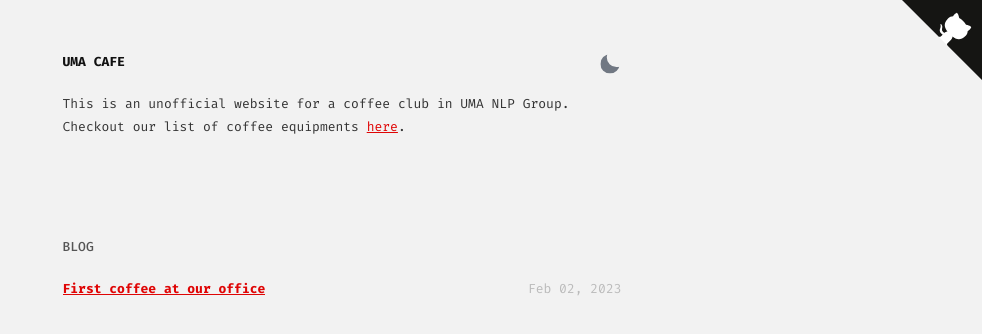
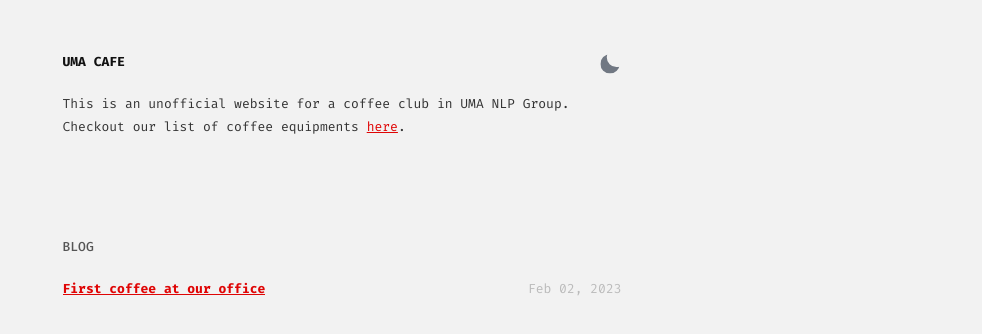
Before and after one commit to sobamchan/umacafe, a Jekyll site: the page built from index.html, in a window 1280 px wide. Shown: the top 334 px of the page, without its empty margins (298-1280 px from the left). Built offline with Jekyll 4.4.1, drawn with Linux system fonts in a browser that asks for light colours.

Commit message:
no github link

```diff
--- a/_layouts/default.html
+++ b/_layouts/default.html
@@ -10,18 +10,6 @@ layout: compress
   <main role="main">
     {% include anchor_headings.html html=content anchorBody="#" %}
   </main>
-
-  <a href="https://github.com/manuelmazzuola/asko" class="github-corner" aria-label="View source on GitHub"><svg
-      width="80" height="80" viewBox="0 0 250 250"
-      style="fill:#151513; color:#fff; position: absolute; top: 0; border: 0; right: 0;" aria-hidden="true">
-      <path d="M0,0 L115,115 L130,115 L142,142 L250,250 L250,0 Z"></path>
-      <path
-        d="M128.3,109.0 C113.8,99.7 119.0,89.6 119.0,89.6 C122.0,82.7 120.5,78.6 120.5,78.6 C119.2,72.0 123.4,76.3 123.4,76.3 C127.3,80.9 125.5,87.3 125.5,87.3 C122.9,97.6 130.6,101.9 134.4,103.2"
-        fill="currentColor" style="transform-origin: 130px 106px;" class="octo-arm"></path>
-      <path
-        d="M115.0,115.0 C114.9,115.1 118.7,116.5 119.8,115.4 L133.7,101.6 C136.9,99.2 139.9,98.4 142.2,98.6 C133.8,88.0 127.5,74.4 143.8,58.0 C148.5,53.4 154.0,51.2 159.7,51.0 C160.3,49.4 163.2,43.6 171.4,40.1 C171.4,40.1 176.1,42.5 178.8,56.2 C183.1,58.6 187.2,61.8 190.9,65.4 C194.5,69.0 197.7,73.2 200.1,77.6 C213.8,80.2 216.3,84.9 216.3,84.9 C212.7,93.1 206.9,96.0 205.4,96.6 C205.1,102.4 203.0,107.8 198.3,112.5 C181.9,128.9 168.3,122.5 157.7,114.1 C157.9,116.9 156.7,120.9 152.7,124.9 L141.0,136.5 C139.8,137.7 141.6,141.9 141.8,141.8 Z"
-        fill="currentColor" class="octo-body"></path>
-    </svg></a>
 
   <script type="text/javascript">
     function setTheme(theme) {
```
